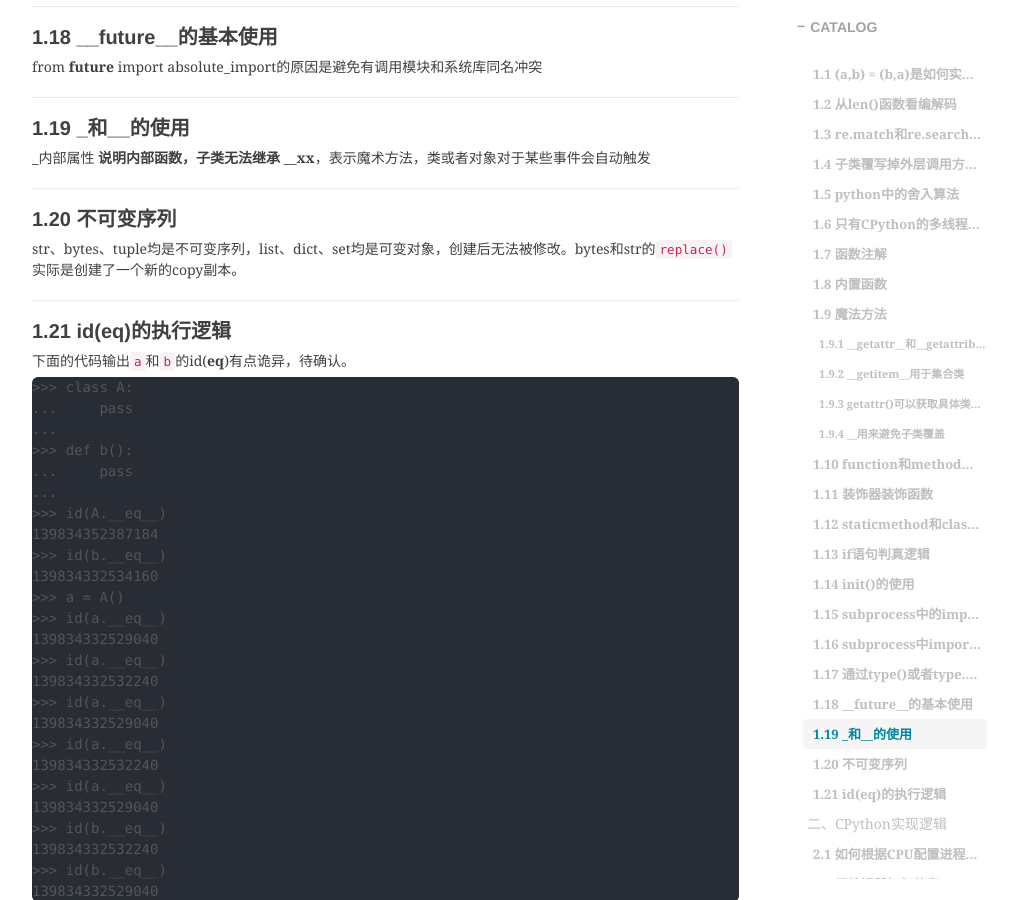
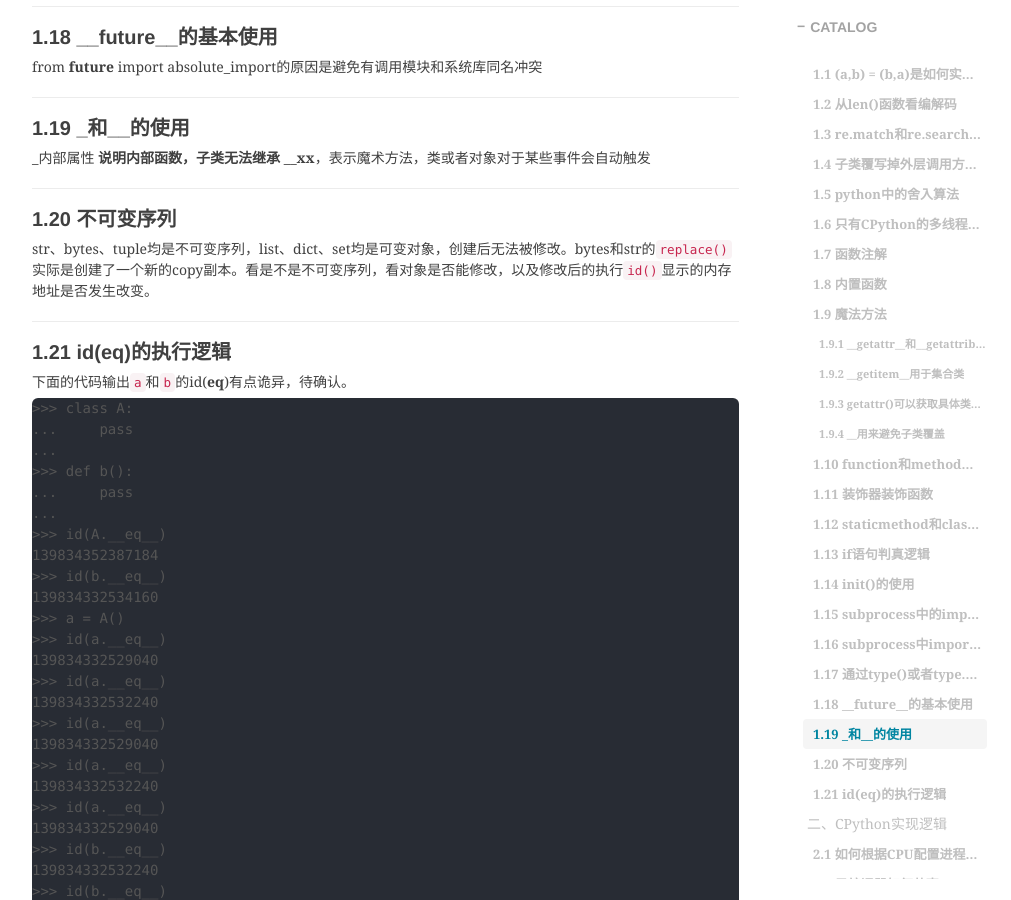
Before and after one commit to shihai1991/shihai1991.github.io, a Jekyll site: the page built from _posts/2022-12-10-CPython知识点简单梳理.md, in a window 1280 px wide and 900 px high, scrolled down 2911 px. Shown: the whole window, without its empty margins (233-1244 px from the left). Built offline with Jekyll 4.4.1, drawn with Linux system fonts in a browser that asks for light colours; nearby versions of some CDN libraries; comment, search, counter and statistics services are not loaded.

Commit message:
Update 2022-12-10-CPython知识点简单梳理.md

```diff
--- a/_posts/2022-12-10-CPython知识点简单梳理.md
+++ b/_posts/2022-12-10-CPython知识点简单梳理.md
@@ -103,7 +103,7 @@
 _内部属性 __说明内部函数，子类无法继承 __xx__，表示魔术方法，类或者对象对于某些事件会自动触发
 
 ## 1.20 不可变序列
-str、bytes、tuple均是不可变序列，list、dict、set均是可变对象，创建后无法被修改。bytes和str的`replace()`实际是创建了一个新的copy副本。
+str、bytes、tuple均是不可变序列，list、dict、set均是可变对象，创建后无法被修改。bytes和str的`replace()`实际是创建了一个新的copy副本。看是不是不可变序列，看对象是否能修改，以及修改后的执行`id()`显示的内存地址是否发生改变。
 
 ## 1.21 id(__eq__)的执行逻辑
 下面的代码输出`a`和`b`的id(__eq__)有点诡异，待确认。
```
